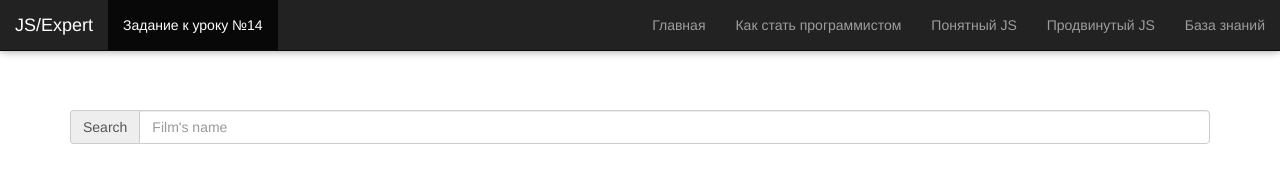
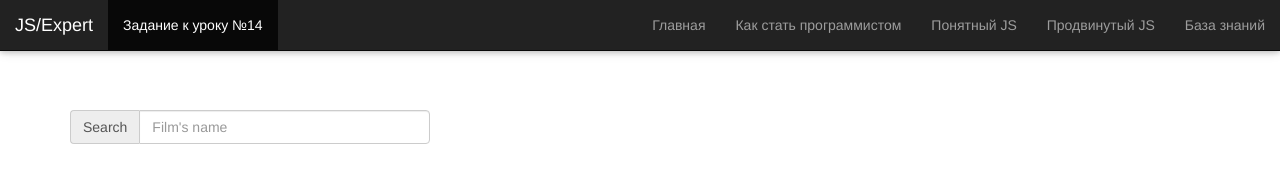
Before and after one commit to Valerii-Kukharchuk/clearMVC, a website: page public/index.html in a window 1280 px wide. Drawn offline with nearby package versions, Linux system fonts and the light colour scheme; no server answers.

Commit message:
a bit of CSS changes

```diff
--- a/public/css/style.css
+++ b/public/css/style.css
@@ -31,3 +31,9 @@
   height: 450px;
   width: 300px;
 }
+
+.input-search {
+    padding-bottom: 30px;
+    padding-right: 15px;
+    padding-left: 15px;
+}
--- a/public/index.html
+++ b/public/index.html
@@ -39,10 +39,15 @@
 	<div class="site-wrapper">
 
 		<div class="container">
-				<div class="input-group">
-					<span class="input-group-addon" id="basic-addon1">Search</span>
-					<input id="searchText" type="text" class="form-control" placeholder="Film's name" aria-describedby="basic-addon1">
+
+			<div class="row">
+				<div class="col-md-4 input-search">
+					<div class="input-group">
+						<span class="input-group-addon" id="basic-addon1">Search</span>
+						<input id="searchText" type="text" class="form-control" placeholder="Film's name" aria-describedby="basic-addon1">
+					</div>
 				</div>
+			</div>
 
 			<div class="row" id="content">
 
--- a/public/js/view.js
+++ b/public/js/view.js
@@ -24,7 +24,7 @@
 
         formContentCard : function (element) {
             return `
-            <div class="col-sm-6 col-md-4">
+            <div class="col-sm-6 col-md-4"">
                 <div class="thumbnail">
                     <img src="${element.Poster}" alt="${element.Title}">
                     <div class="caption">
```
